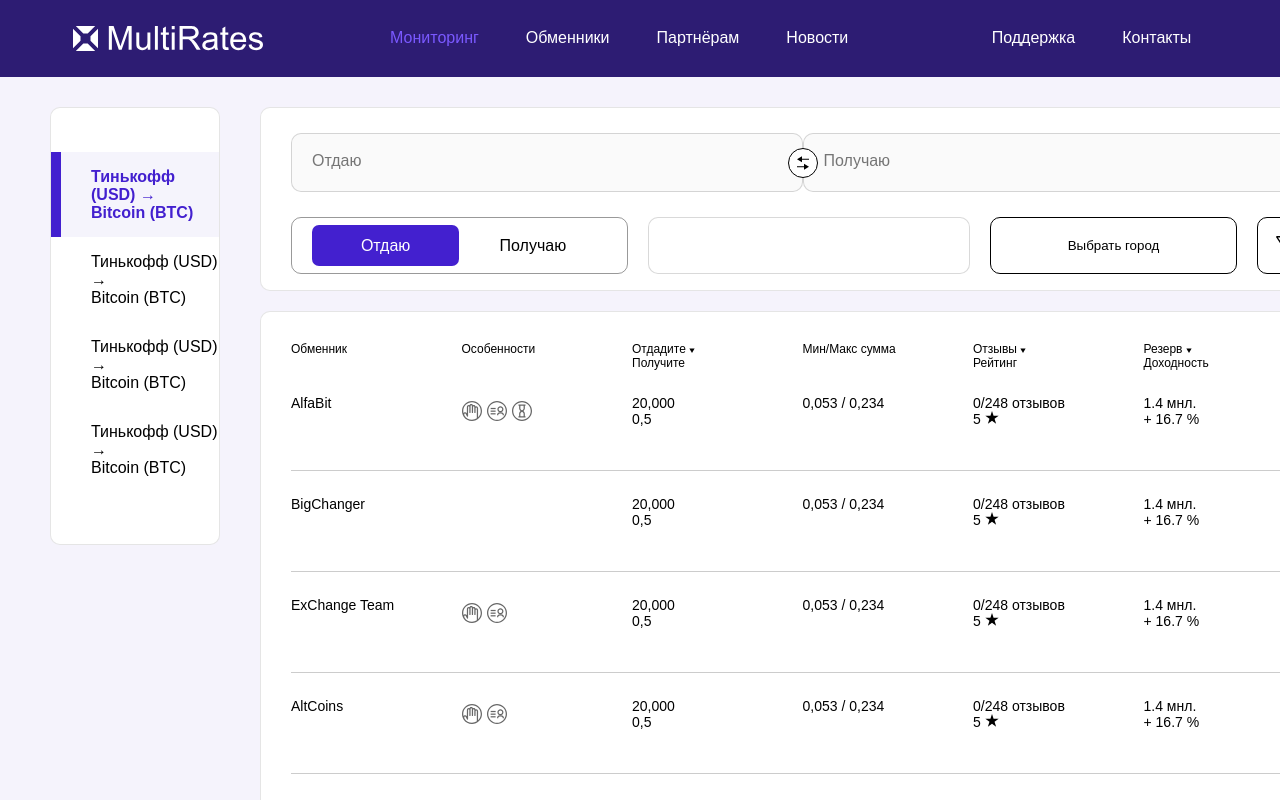
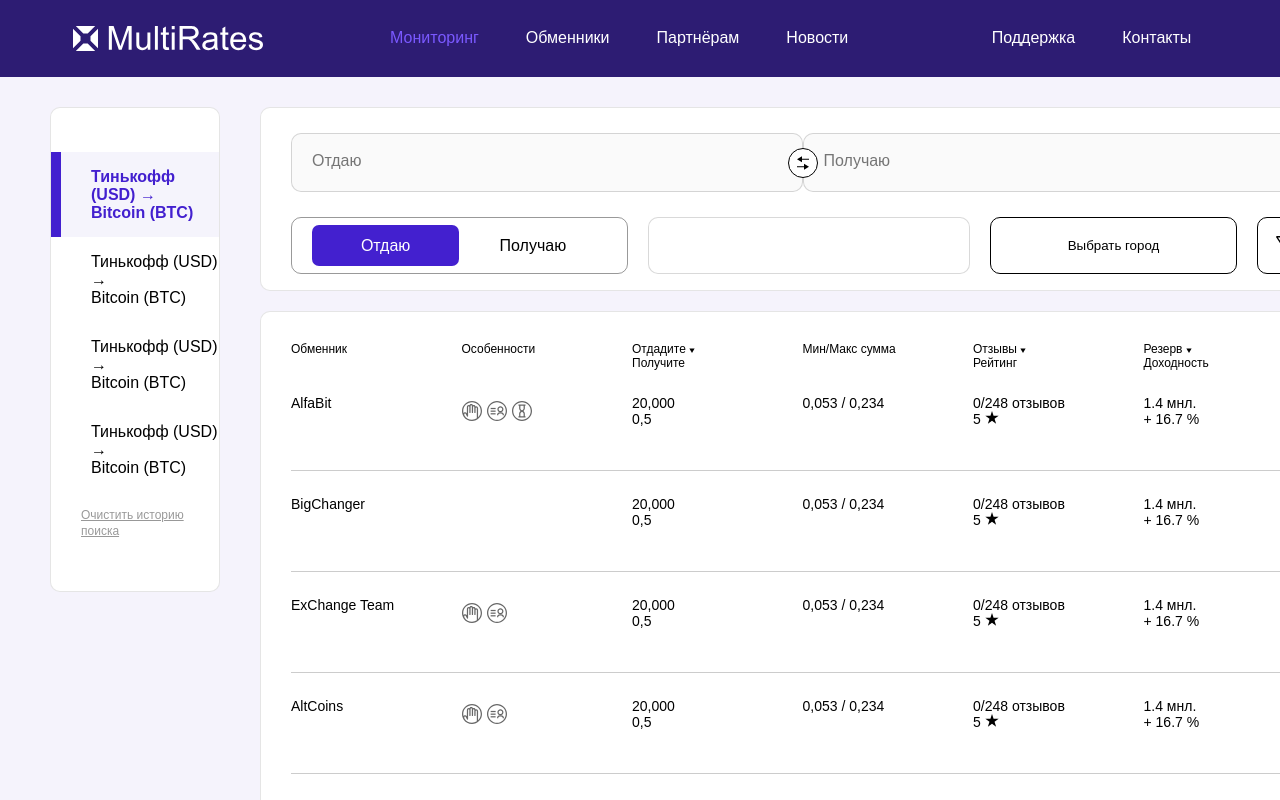
Before and after one commit to rasulshaymetov/react-application-exchanger, a React (Create React App) app: page /direction in a window 1280 px wide. Shown: the top 800 px of the page. Built offline with nearby package versions, Linux system fonts and the light colour scheme.

Commit message:
added clear layout

```diff
--- a/src/App.scss
+++ b/src/App.scss
@@ -445,3 +445,13 @@
   // visibility: hidden;
   display: none;
 }
+.clear{
+  font-size: 12rem;
+  line-height: 16rem;
+  font-weight: 400;
+  color: #000000;
+  opacity: 0.4;
+  text-decoration: underline;
+  margin: 15rem 0 0 30rem;
+  cursor: pointer;
+}
--- a/src/components/DirectionAside.tsx
+++ b/src/components/DirectionAside.tsx
@@ -20,7 +20,9 @@
             <div className={`${isClickedNav === '4' ? 'active-list' : null}`} onClick={() => setIsClickedNav("4")}>
             <li>Тинькофф (USD) → <br/> Bitcoin (BTC) </li>
             </div>
+            <li className="clear">Очистить историю поиска</li>
           </ul>
+
         </div>
       </div>
     </div>
```
